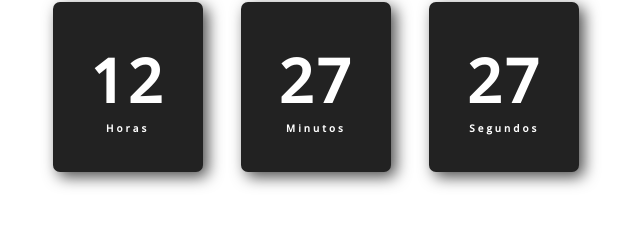
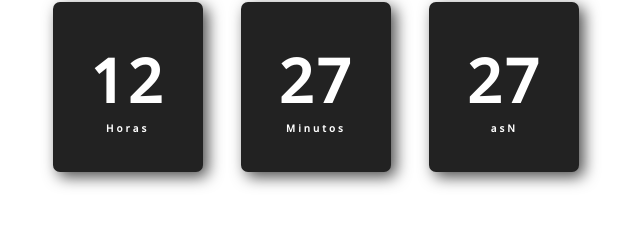
Before and after one commit to asN6a/ClockDynamic, a plain HTML site: page index.html in a window 1280 px wide. Shown: the part 328-554 px from the top of the page, 324-964 px from the left. Drawn offline with nearby package versions, Linux system fonts and the light colour scheme.

Commit message:
update index.html

```diff
--- a/index.html
+++ b/index.html
@@ -23,7 +23,7 @@
 
         <div>
             <span id="segundos">00</span>
-            <span class="tempo">Segundos</span>
+            <span class="tempo">asN</span>
         </div>
     </div>
 
```
